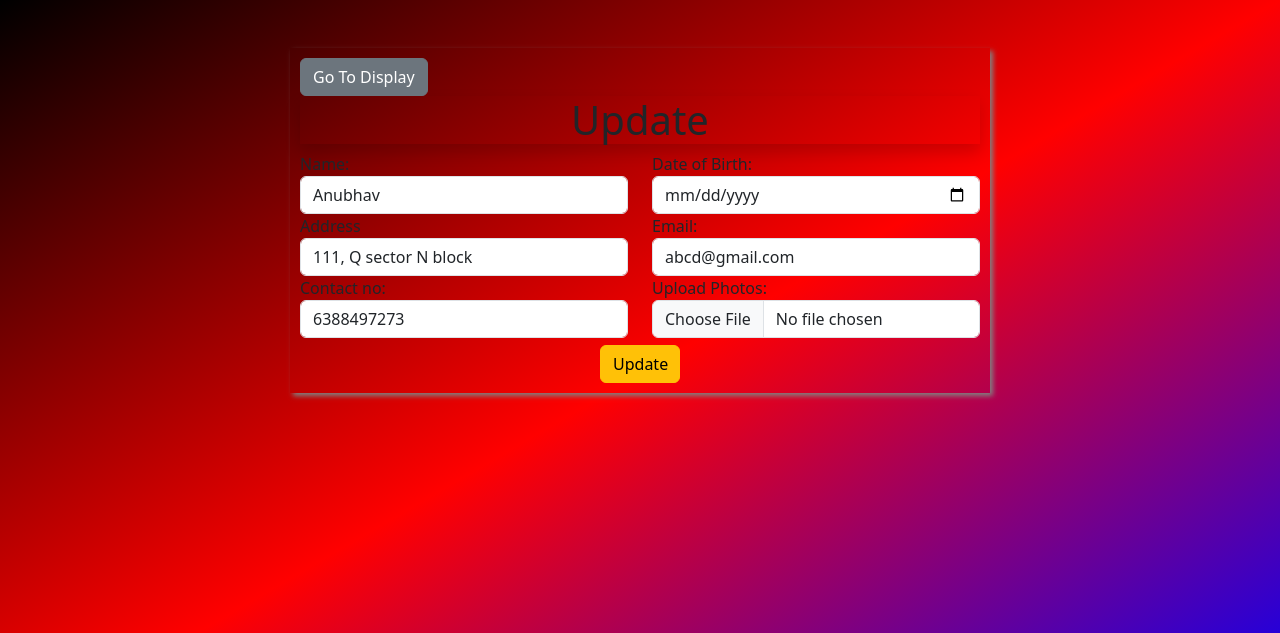
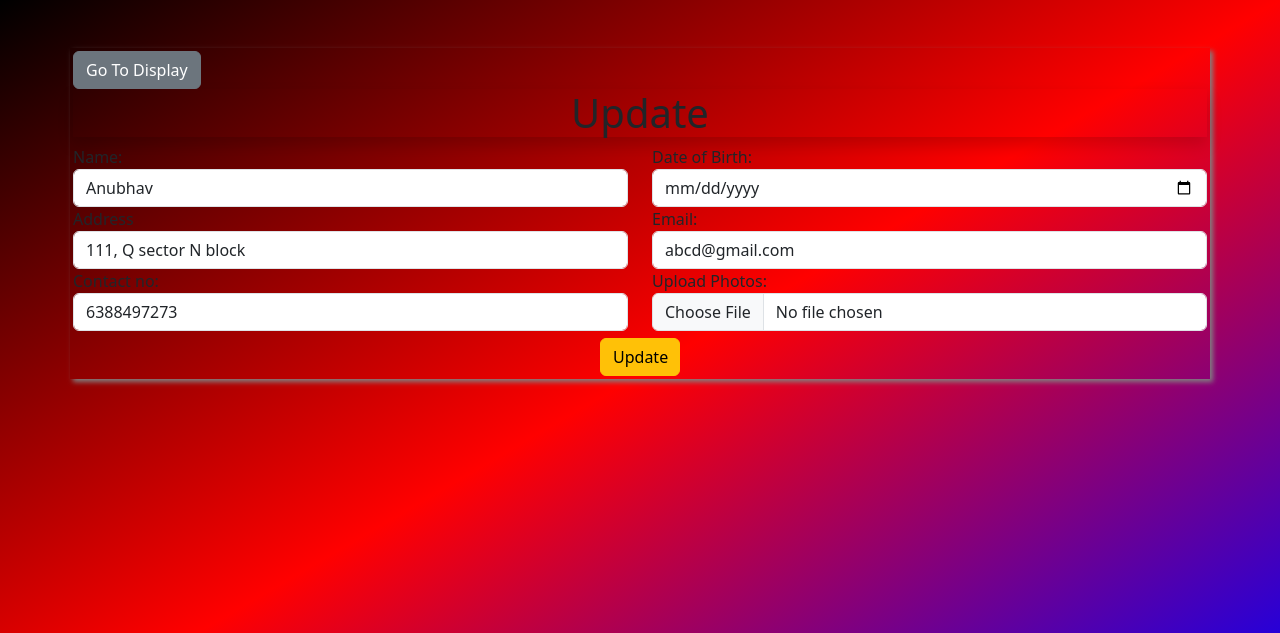
Before and after one commit to anubhav3881-max/crud-application, a Django app: page /edit/25 in a window 1280 px wide. Shown: the top 633 px of the page. Run offline with Django 5.2, Linux system fonts and the light colour scheme; data comes from the database, SQL or seed files in the repository; some libraries are stand-ins or nearby versions.

Commit message:
Update update.html

```diff
--- a/crudproject/crudapp/templates/update.html
+++ b/crudproject/crudapp/templates/update.html
@@ -20,6 +20,20 @@
             margin-left: 13px;
 
         }
+        @media (min-width: 200px){
+            .myfirst {
+            box-shadow: 3px 3px 5px grey;
+            width: auto;
+            padding: 3px;
+
+        }
+        .submitbutton {
+            width: 80px;
+            margin-top: 7px;
+            margin-left: 13px;
+
+        }
+    }
     </style>
 </head>
 <body>
```
